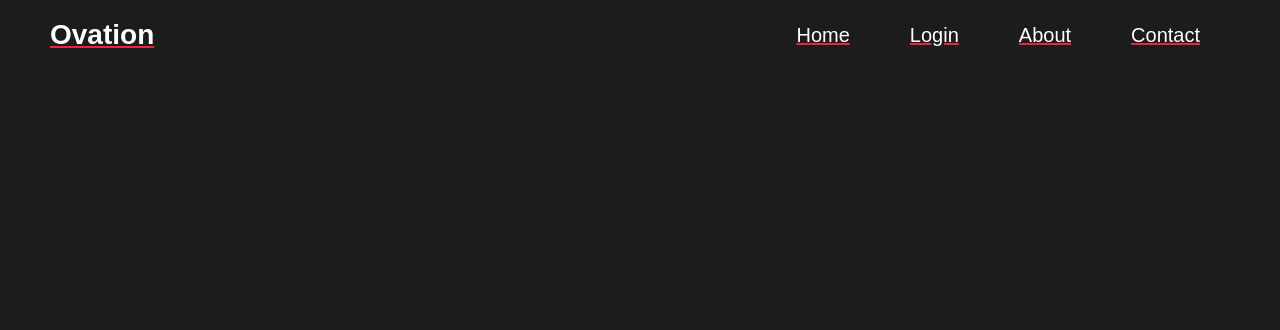
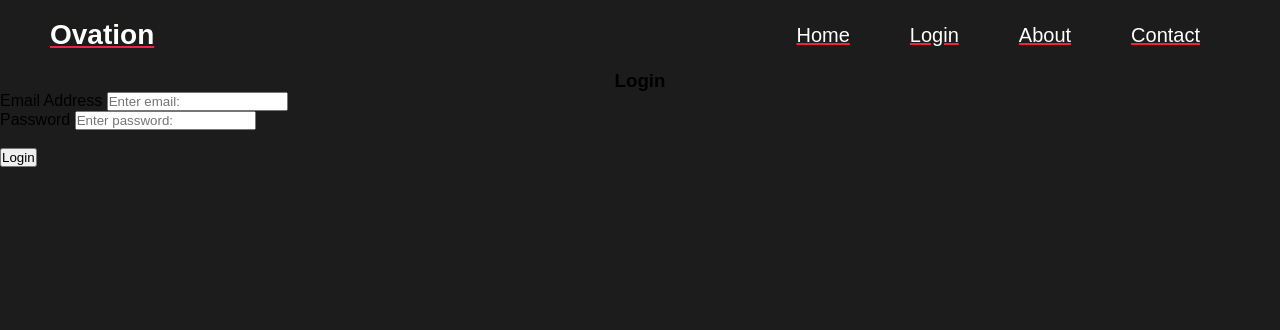
Before and after one commit to Tsangington/TestWebsite, a Flask app: page /login in a window 1280 px wide. Shown: the top 330 px of the page. Run offline with Flask 2, Linux system fonts and the light colour scheme.

Commit message:
Added Post request to signUp and Login

```diff
--- a/website/auth.py
+++ b/website/auth.py
@@ -1,11 +1,12 @@
-from flask import Blueprint, render_template
+from flask import Blueprint, render_template, request, flash
 
 auth = Blueprint('auth', __name__)
 
 
-@auth.route('/login')
+@auth.route('/login', methods = ['GET' , 'POST'])
 def login():
-    return render_template("login.html")
+
+    return render_template("login.html", text = "Testing")
 
 
 @auth.route('/logout')
@@ -13,6 +14,23 @@ def logout():
     return "<p> Logout </p>"
 
 
-@auth.route('/sign-up')
+@auth.route('/sign-up', methods = ['GET' , 'POST'])
 def sign_up():
-    return "<p> Sign Up </p>"
+    if request.method == 'POST':
+            email = request.form.get('email')
+            firstName = request.form.get('firstName')
+            password = request.form.get('password')
+            confirmPassword = request.form.get('confirmPassword')
+    if len(email) < 4:
+        flash('Email is too short', category = 'error')
+    elif len(firstName) < 2:
+        flash('First name too short', category = 'error')
+    elif password != confirmPassword:
+        flash("Passwords don't match", category = 'error')
+    elif len(password) < 7:
+        flash("Password is too short", category = 'error')
+    else:
+        #user passed all checks
+        flash("Account created!", category = 'success')
+        pass
+    return render_template("signUp.html")
--- a/website/templates/base.html
+++ b/website/templates/base.html
@@ -33,6 +33,11 @@
                 </ul>
             </nav>
         </header>
+        <div class="container">
+        {% block content %}
+
+        {% endblock %}
+        </div>
         <script>
             type = "text/javascript"
             src ="{{ url_for('static', filename = 'index.js')}}"
--- a/website/templates/home.html
+++ b/website/templates/home.html
@@ -1 +1,5 @@
 {% extends "base.html" %} {% block title %} Home {% endblock %}
+
+{% block content %}
+<h1> This is the HomePage!</h1>
+{% endblock %}
--- a/website/templates/login.html
+++ b/website/templates/login.html
@@ -1 +1,16 @@
 {% extends "base.html" %} {% block title %} Login {% endblock %}
+
+{% block content %}
+<form method="POST">
+    <h3 align = "center"> Login </h3>
+    <div class = "form-group">
+        <label for = "email"> Email Address </label>
+        <input type = "email" id = "email" name = "email" placeholder="Enter email:">
+    </div>
+    <div class = "form-group">
+        <label for = "password"> Password </label>
+        <input type = "password" id = "password" name = "password" placeholder="Enter password:">
+    </div>
+    <br/>
+    <button type = "submit" class="button"> Login </button>
+{% endblock %}
```
Also changed, not shown: website/templates/signUp.html (added, +29 -0 lines).
